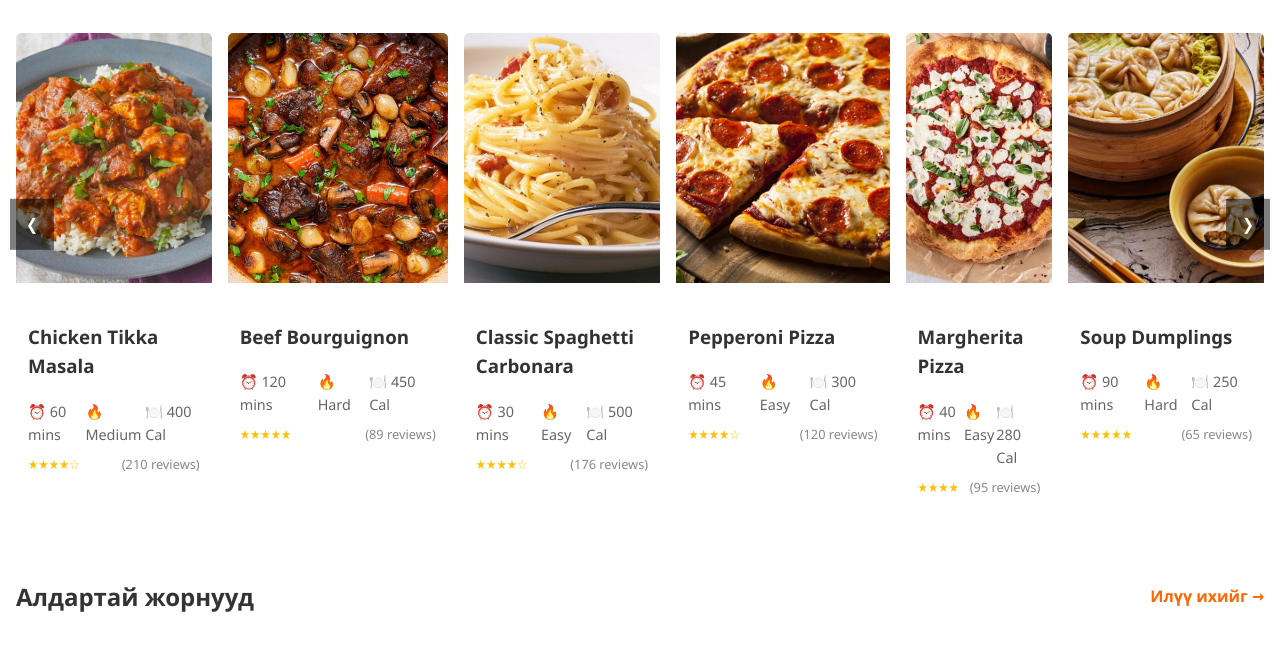
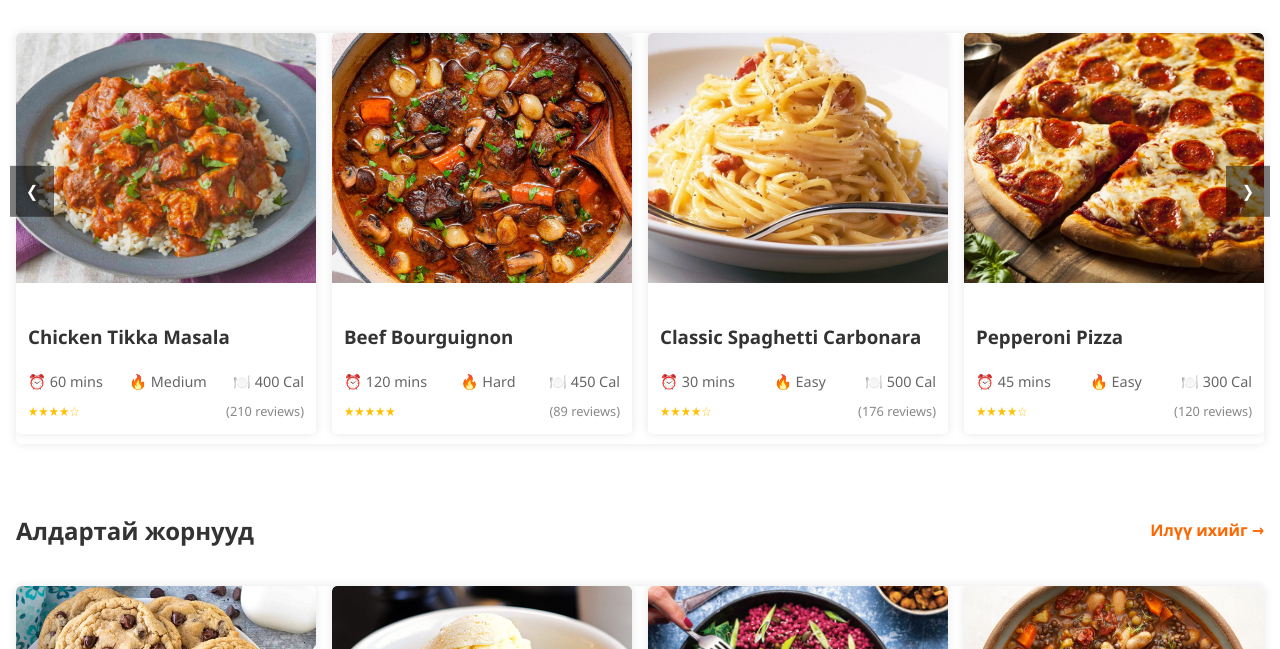
Before and after one commit to Agar19/webApp, a website: page pages/mainPage.html in a window 1280 px wide. Shown: the part 661-1310 px from the top of the page. Drawn offline with nearby package versions, Linux system fonts and the light colour scheme.

Commit message:
mainPage bolon recipe-details page iin css iig ynzlav

```diff
--- a/Css/mainPageStyles.css
+++ b/Css/mainPageStyles.css
@@ -49,17 +49,19 @@ main {
     overflow-x: auto;
     scroll-snap-type: x mandatory;
     gap: 1rem;
+    white-space: nowrap;
+    padding-bottom: 10px;
 }
 
-/* .recipe article {
+ .recipe article {
     flex: 0 0 300px;
     background-color: #fff;
-    border-radiusrecipe
+    border-radius: 5px;
     box-shadow: 0 0 10px rgba(0,0,0,0.1);
     scroll-snap-align: start;
     transition: transform 0.3s ease;
     overflow: hidden;
-} */
+}
 
 .recipe article img {
     width: 100%;
```
Also changed, not shown: pages/recipe-detail.html (+4 -0 lines).
